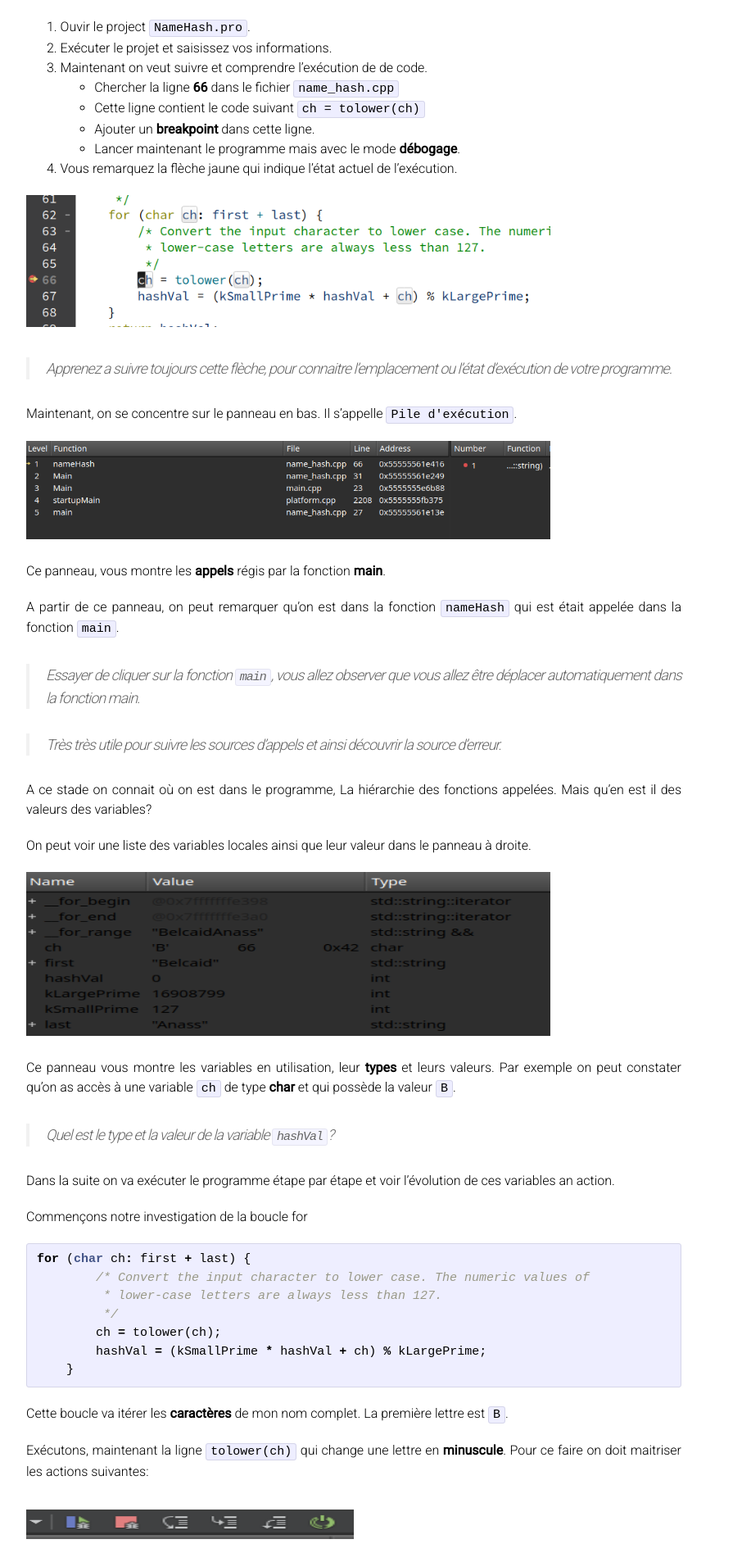
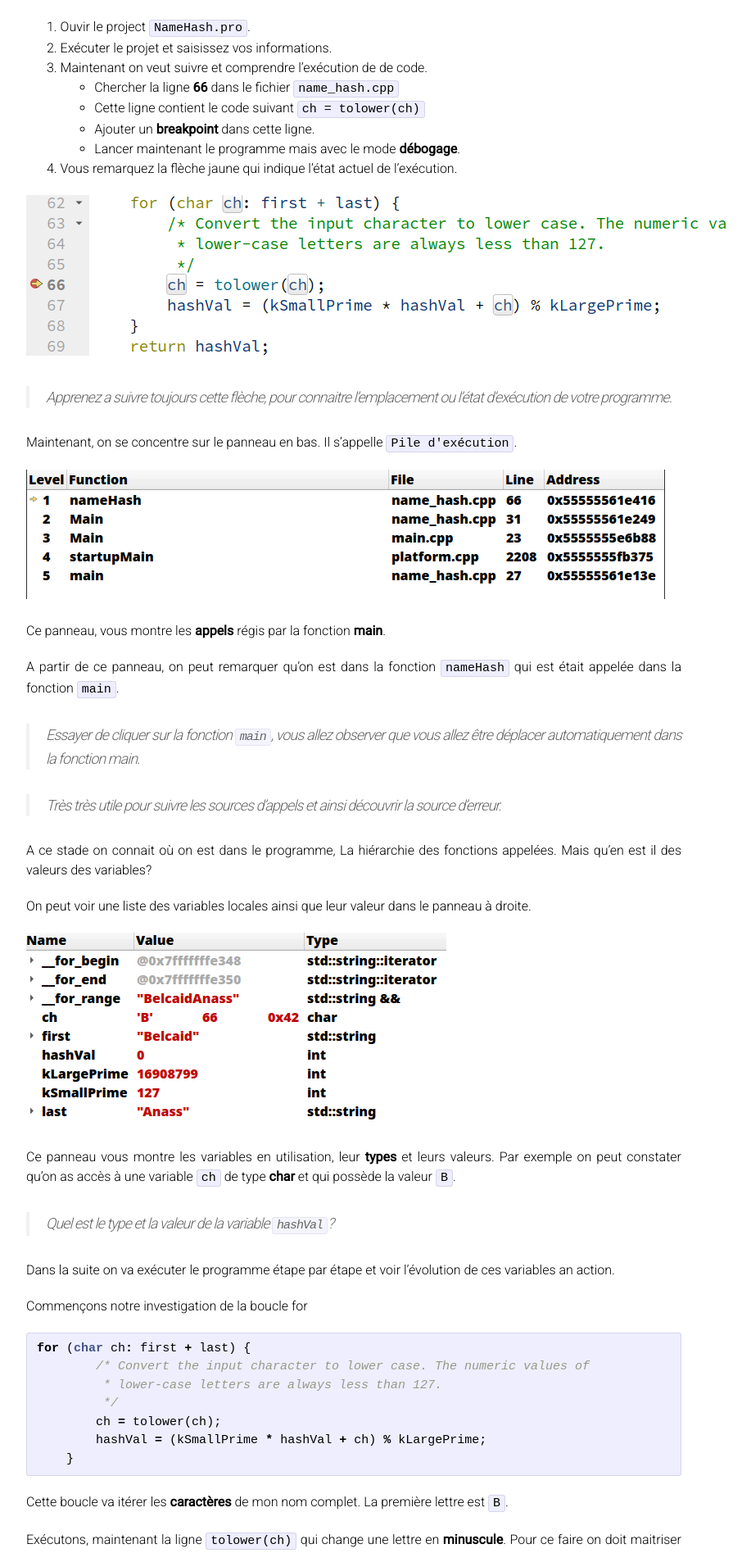
Before and after one commit to anassBelcaid/CS221, a Jekyll site: the page built from assignments/0_welcome/debugging.md, in a window 1280 px wide. Shown: the part 1090-2985 px from the top of the page at 82% size, without its empty margins (208-1125 px from the left). Built offline with Jekyll 4.4.1, drawn with Linux system fonts in a browser that asks for light colours.

Commit message:
Changed black ugly pictures on tutorial

```diff
--- a/assignments/0_welcome/debugging.md
+++ b/assignments/0_welcome/debugging.md
@@ -67,7 +67,7 @@ Ainsi, vous devez télécharger le code de début. Décomprésser le puis ouvrez
 4. Vous remarquez la flèche jaune qui indique l'état actuel de l'exécution.
 
 
- <img src="{{ site.url }}{{ site.baseurl }}/assets/debugging/deb_arrow.png" width="80%" class="figcenter">
+ <img src="{{ site.url }}{{ site.baseurl }}/assets/debugging/deb_arrow.png" class="figcenter">
 
 
 > Apprenez a suivre toujours cette flèche, pour connaitre l'emplacement ou l'état
@@ -78,7 +78,7 @@ Maintenant, on se concentre sur le panneau en bas. Il s'appelle `Pile
 d'exécution`.
 
 
- <img src="{{ site.url }}{{ site.baseurl }}/assets/debugging/deb_call_stack.png" width="80%" class="figcenter">
+ <img src="{{ site.url }}{{ site.baseurl }}/assets/debugging/deb_call_stack.png"  class="figcenter">
 
  Ce panneau, vous montre les **appels** régis par la fonction **main**.
 
@@ -99,7 +99,7 @@ appelées. Mais qu'en est il des valeurs des variables?
 On peut voir une liste des variables locales ainsi que leur valeur dans le
 panneau à droite.
 
- <img src="{{ site.url }}{{ site.baseurl }}/assets/debugging/deb_var_state.png" width="80%"  height="200px" class="figcenter">
+ <img src="{{ site.url }}{{ site.baseurl }}/assets/debugging/deb_var_state.png" class="figcenter">
 
  Ce panneau vous montre les variables en utilisation, leur **types** et leurs
  valeurs. Par exemple on peut constater qu'on as accès à une variable `ch` de
@@ -131,7 +131,7 @@ Exécutons, maintenant la ligne `tolower(ch)` qui change une lettre en
 **minuscule**. Pour ce faire on doit maitriser les actions suivantes:
 
 
- <img src="{{ site.url }}{{ site.baseurl }}/assets/debugging/deb_action_buttons.png" width="50%"  height="50px" align="center">
+ <img src="{{ site.url }}{{ site.baseurl }}/assets/debugging/deb_action_buttons.png" align="center">
 
 Mettre la sourie sur chaqune pour connaitre leurs noms.
 
@@ -139,7 +139,7 @@ Mettre la sourie sur chaqune pour connaitre leurs noms.
 icone et vous allez observer qu'on vient d'exécuter la ligne `tolower(ch)` et
 que maintenant la variable `ch=b` dans la zone des variables.
 
- <img src="{{ site.url }}{{ site.baseurl }}/assets/debugging/deb_var_change.png" width="80%"  height="200px" align="center">
+ <img src="{{ site.url }}{{ site.baseurl }}/assets/debugging/deb_var_change.png"  align="center">
 
  > Observer la flèche **jaune** pour identifier votre emplacement.
 
@@ -153,7 +153,7 @@ hashVal = (kSmallPrime * hashVal + ch) % kLargePrime;
 
 Exécutons une autre fois le bouton `step over` pour voir l'effet de cette ligne.
 
- <img src="{{ site.url }}{{ site.baseurl }}/assets/debugging/deb_hash_upd.png" width="80%"  height="150px" align="center">
+ <img src="{{ site.url }}{{ site.baseurl }}/assets/debugging/deb_hash_upd.png"  align="center">
 
  Une fois encore, on obtient la valeur calculée pour notre caractère **b**.
 
@@ -170,7 +170,7 @@ par le bouton `step out`.
 2. Vous devez remarquer que toutes les variables **locales** associées à la
    fonction `nameHash` sont disparus.
 
- <img src="{{ site.url }}{{ site.baseurl }}/assets/debugging/deb_step_out.png" width="50%"  height="80px" align="center">
+ <img src="{{ site.url }}{{ site.baseurl }}/assets/debugging/deb_step_out.png"  align="center">
 
  1. Observer la valeur finale du `hashValue`
  2. Identifier l'emplacement de la flèche jaune qui indique notre **retour** à
@@ -180,7 +180,7 @@ par le bouton `step out`.
 fonction
 
 
- <img src="{{ site.url }}{{ site.baseurl }}/assets/debugging/deb_return_value.png" width="50%"  height="60px" align="center">
+ <img src="{{ site.url }}{{ site.baseurl }}/assets/debugging/deb_return_value.png"  align="center">
 
  Chose intéressante,car on peut voir l'état de la fonction avant
  l'**affectation**. Exécuter votre final **Step over**, pour réaliser cette
```
Also changed, not shown: assets/debugging/deb_arrow.png, assets/debugging/deb_call_stack.png, assets/debugging/deb_hash_upd.png, assets/debugging/deb_return_value.png, assets/debugging/deb_step_out.png, assets/debugging/deb_var_change.png, assets/debugging/deb_var_state.png.
